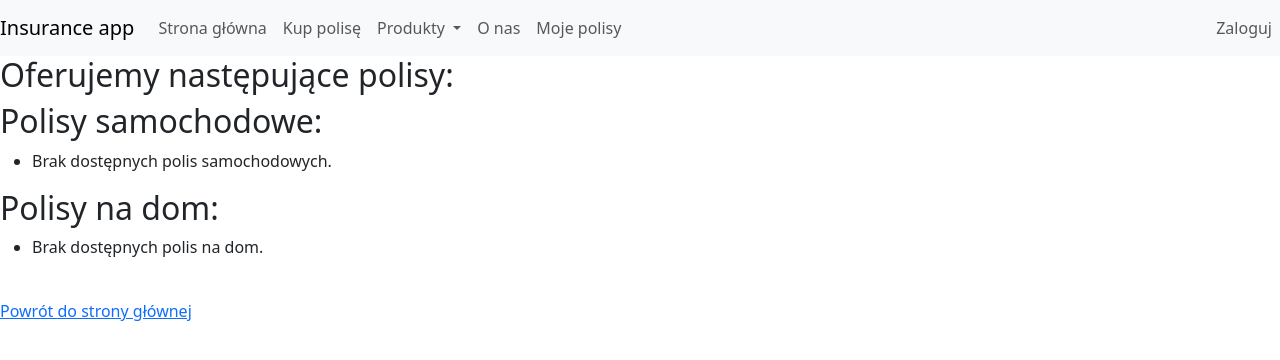
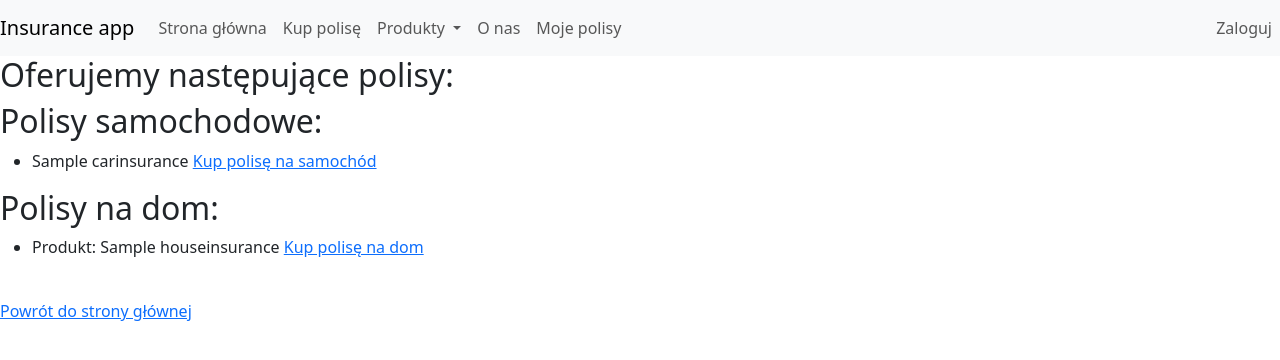
Before and after one commit to grupa-B-PK/app_zarzadzanie_polisami, a Django app: page /insurance_app/offer_list/ in a window 1280 px wide. Shown: the top 360 px of the page. Run offline with Django 5.2, Linux system fonts and the light colour scheme; tables that the repository leaves empty hold one stand-in row (values such as "Sample post").

Commit message:
Fixed offers not showing

```diff
--- a/Insurance_company/insurance_app/templates/base.html
+++ b/Insurance_company/insurance_app/templates/base.html
@@ -33,8 +33,8 @@
                     Produkty
                 </a>
                 <div class="dropdown-menu" aria-labelledby="navbarDropdownMenuLink">
-                    <a class="dropdown-item" href="{% url 'offer_detail' %}">Samochód</a>
-                    <a class="dropdown-item" href="{% url 'offer_detail' %}">Dom i mieszkanie</a>
+                    <a class="dropdown-item" href="{% url 'offer_detail' %}?car">Samochód</a>
+                    <a class="dropdown-item" href="{% url 'offer_detail' %}?house">Dom i mieszkanie</a>
                 </div>
             </li>
             <li class="nav-item">
--- a/Insurance_company/insurance_app/templates/offer_list.html
+++ b/Insurance_company/insurance_app/templates/offer_list.html
@@ -4,12 +4,15 @@
 
 {% block content %}
     <h2>Oferujemy następujące polisy:</h2>
+
     <h2>Polisy samochodowe:</h2>
     <ul>
-        {% for car_insurance in car_insurances %}
-            <li>{{ car_insurance.policy_name }}
-                <a href="{% url 'policy_car_create' %}">Kup polisę na samochód</a>
-            </li>
+        {% for offer in offer_list %}
+            {% if offer.car_model %}
+                <li>{{ offer.policy_name }}
+                    <a href="{% url 'policy_car_create' %}">Kup polisę na samochód</a>
+                </li>
+            {% endif %}
         {% empty %}
             <li>Brak dostępnych polis samochodowych.</li>
         {% endfor %}
@@ -17,10 +20,12 @@
 
     <h2>Polisy na dom:</h2>
     <ul>
-        {% for house_insurance in house_insurances %}
-            <li>Produkt: {{ house_insurance.policy_name }}
-                <a href="{% url 'policy_house_create' %}">Kup polisę na dom</a>
-            </li>
+        {% for offer in offer_list %}
+            {% if offer.house_area %}
+                <li>Produkt: {{ offer.policy_name }}
+                    <a href="{% url 'index' %}">Kup polisę na dom</a>  <!-- here will be policy_house_create -->
+                </li>
+            {% endif %}
         {% empty %}
             <li>Brak dostępnych polis na dom.</li>
         {% endfor %}
--- a/Insurance_company/insurance_app/urls.py
+++ b/Insurance_company/insurance_app/urls.py
@@ -5,6 +5,6 @@ from insurance_app.views import OfferListView, OfferDetailView, policy_car_creat
 urlpatterns = [
     path('offer_list/', OfferListView.as_view(), name='offer_list'),
     path('offer_detail/', OfferDetailView.as_view(), name='offer_detail'),
-    path("policy_car_create/", policy_car_create),
+    path("policy_car_create/", policy_car_create, name='policy_car_create'),
     path("policy_car_detail/<uuid:policy_id>", policy_car_detail, name='policy_car_detail'),
 ]
--- a/Insurance_company/insurance_app/views.py
+++ b/Insurance_company/insurance_app/views.py
@@ -16,16 +16,22 @@ class OfferListView(ListView):
     context_object_name = 'offer_list'
 
     def get_queryset(self):
-        car_insurances = CarInsurance.objects.all()
-        house_insurances = HouseInsurance.objects.all()
-        return list(car_insurances) + list(house_insurances)
+        car_insurance = CarInsurance.objects.all()
+        house_insurance = HouseInsurance.objects.all()
+        return list(car_insurance) + list(house_insurance)
 
 
 class OfferDetailView(View):
     def get(self, request, *args, **kwargs):
         car_insurance = CarInsurance.objects.all()
         house_insurance = HouseInsurance.objects.all()
-        ctx = {'car_insurance': car_insurance, 'house_insurance': house_insurance}
+
+        ctx = {}
+        if 'car' in request.GET:
+            ctx['car_insurance'] = car_insurance
+        elif 'house' in request.GET:
+            ctx['house_insurance'] = house_insurance
+
         return render(request, 'offer_detail.html', ctx)
 
 
```
Also changed, not shown: Insurance_company/insurance_app/templates/offer_detail.html (+6 -1 lines).
